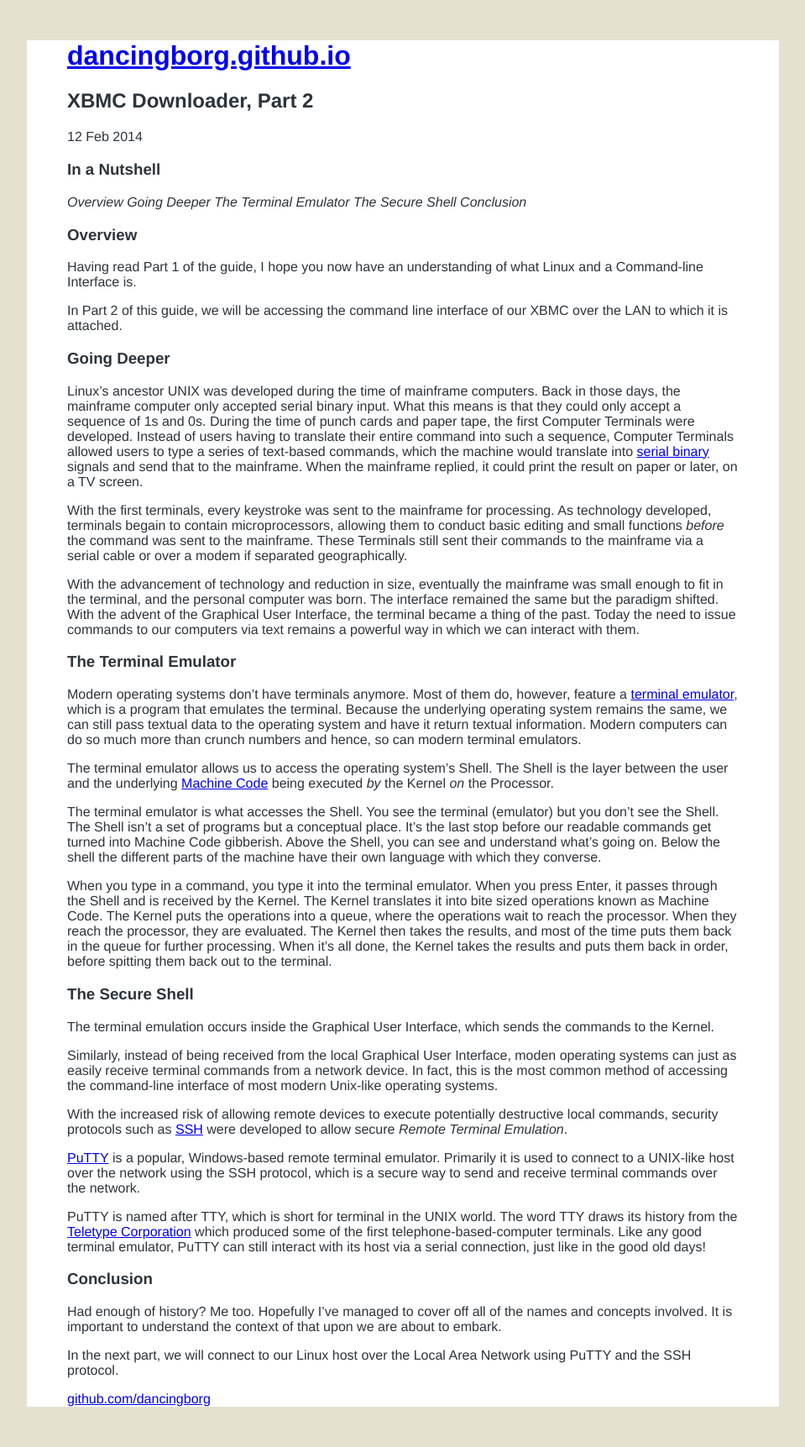
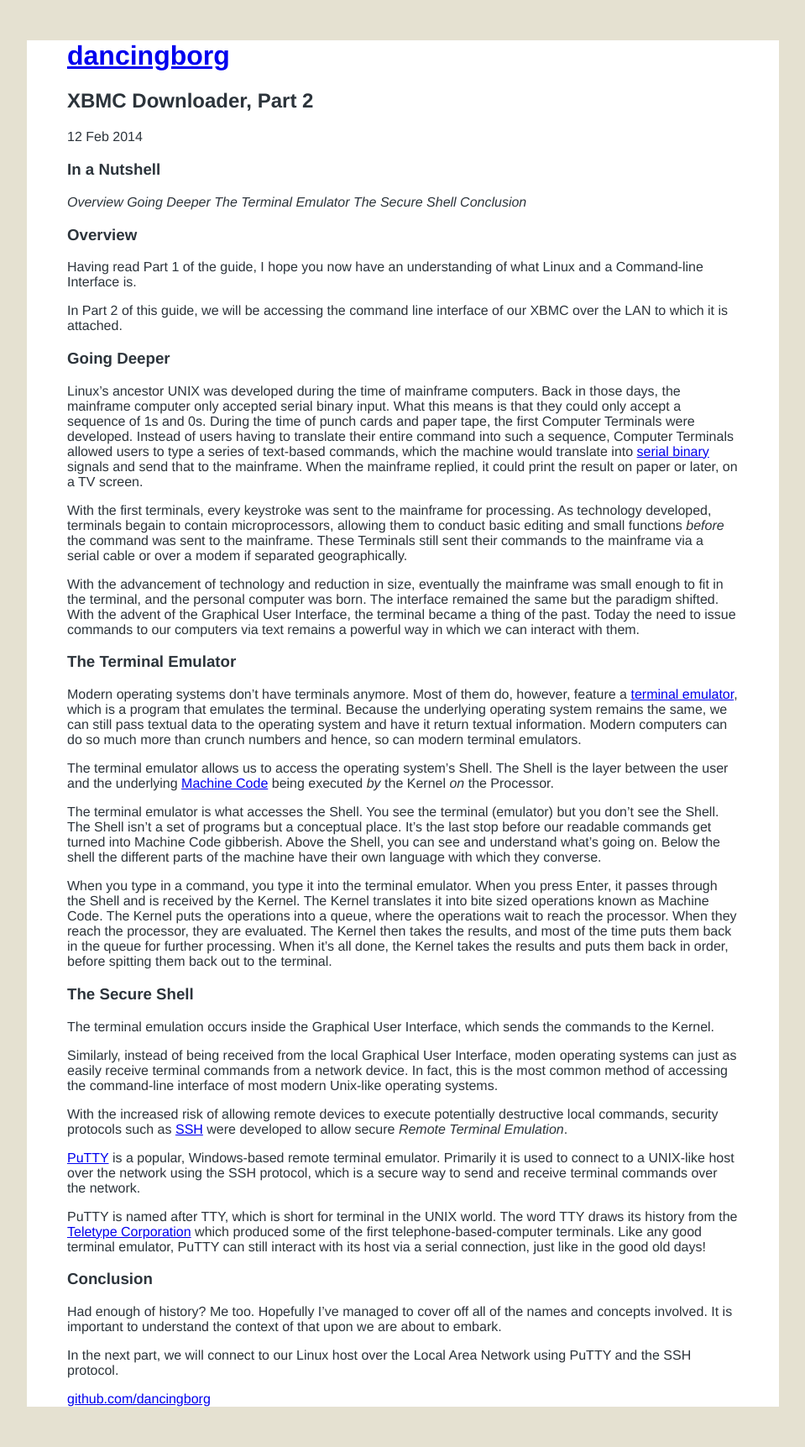
Before and after one commit to andre-abadi/andre-abadi.github.io, a Jekyll site: the page built from _posts/2014-02-12-xbmc-downloader-2.md, in a window 1280 px wide. Shown: the whole page at 84% size, without its empty margins (160-1119 px from the left). Built offline with Jekyll 4.4.1, drawn with Linux system fonts in a browser that asks for light colours; Markdown is read by kramdown in place of the engine named in the settings.

Commit message:
rename site

```diff
--- a/_config.yml
+++ b/_config.yml
@@ -1,4 +1,4 @@
-name: dancingborg.github.io
+name: dancingborg
 markdown: redcarpet
 pygments: true
 redcarpet:
```
